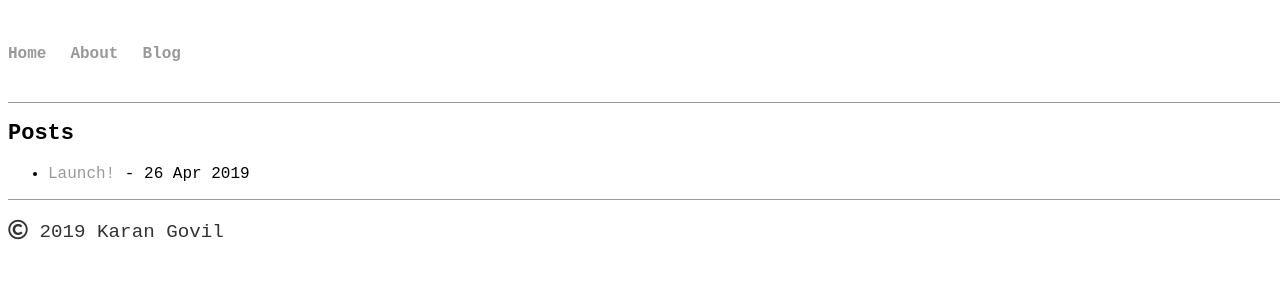
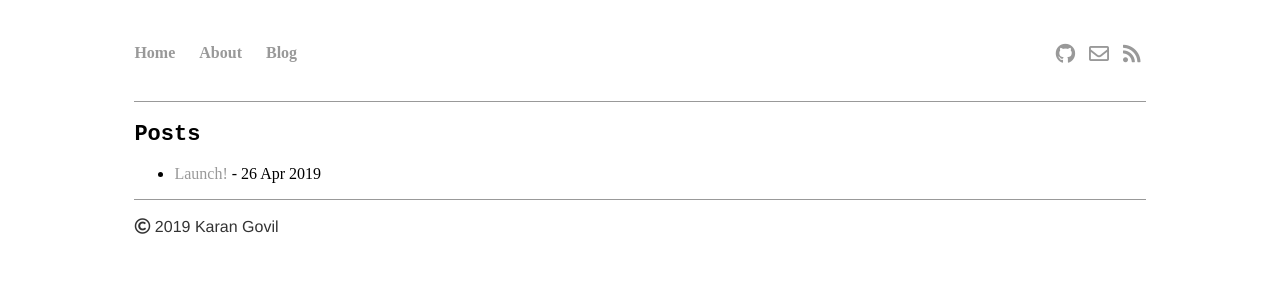
Before and after one commit to karangovil/karangovil.github.io, a Jekyll site: the page built from index.html, in a window 1280 px wide. Shown: the top 300 px of the page. Built offline with Jekyll 4.4.1, drawn with Linux system fonts in a browser that asks for light colours; nearby versions of some CDN libraries.

Commit message:
further update css

```diff
--- a/css/main.css
+++ b/css/main.css
@@ -4,7 +4,7 @@
 /* Layout */
 
 .bodywrapper {
-    width: 1400px;
+    width: 80%;
     margin: 0 auto;
 }
 
@@ -12,6 +12,7 @@
     width: 100%;
     border-bottom: #999 solid 1px;
     padding: 20px 0;
+    margin-bottom: 20px;
 }
 
 .row1col1 {
@@ -31,7 +32,7 @@
     clear: both;
 }
 
-h1, h2, h3, h4, p, li, a {
+h1, h2, h3, h4 {
     font-family: "Courier New",Courier,monospace;
 }
 
@@ -53,6 +54,7 @@ a:hover {
 }
 
 p {
+    font-family:'Helvetica', 'Arial', 'Sans-Serif';
     font-size: 1.5em;
     line-height: 1.4em;
     color: #333;
@@ -70,6 +72,10 @@ p {
 .icons li i {
     font-size: 20px;
     color: #999;
+}
+
+.icons li i:hover {
+    color: #000;
 }
 
 nav ul{
@@ -90,13 +96,18 @@ footer {
 
 ul.posts {
     margin: 20px auto 40px;
-    font-size: 1.5em;
+    font-size: 18px;
 }
 
 ul.posts li {
     list-style: none;
 }
 
+footer p {
+    font-size: 16px;
+}
+
 footer p i {
-    font-size: 20px;
+    font-size: 16px;
+    color: #333;
 }
```
